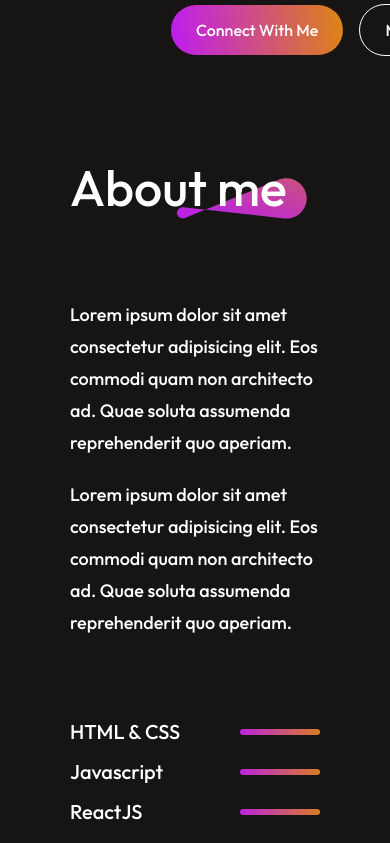
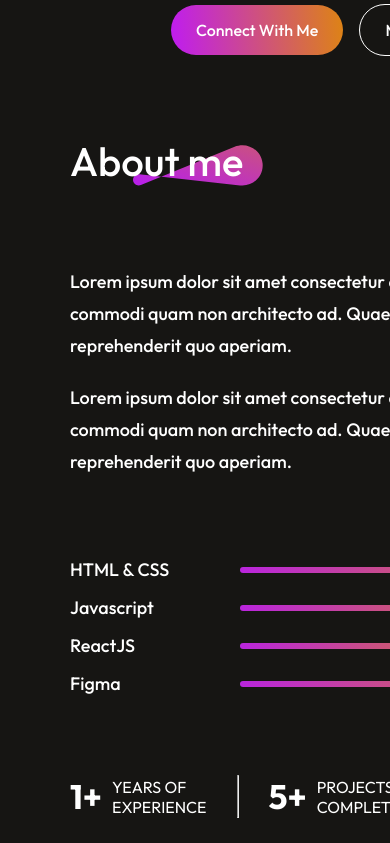
Before and after one commit to kamraanjavaid/portfolio-wesbite, a React (Vite) app: page / in a window 390 px wide. Shown: the part 940-1783 px from the top of the page. Built offline with nearby package versions, Linux system fonts and the light colour scheme.

Commit message:
change in about

```diff
--- a/src/Components/About/About.css
+++ b/src/Components/About/About.css
@@ -133,3 +133,54 @@
         font-size: 16px;
     }
 }
+
+@media (max-width:499px){
+    .about{
+        gap: 80px;
+        margin: 30px 70px;
+        align-items: start;
+    }
+    .about-title h1{
+        font-size: 40px;
+        padding: 0;
+    }
+    .about-title img{
+        width: 130px;
+        right: -20px;
+    }
+    .about-sections{
+        flex-direction: column;
+    }
+    .about-left{
+        display: none;
+    }
+    .about-para{
+        font-size: 18px;
+        line-height: 32px;
+        width: 500px;
+    }
+    .about-skill{
+        gap: 20px;
+        align-items: center;
+    }
+    .about-skill p{
+        font-size: 18px;
+    }
+    .about-skill hr{
+        height: 6px;
+    }
+    .about-achievements{
+        justify-content: space-between;
+        gap: 30px;
+    }
+    .about-achievement{
+        flex-direction: row;
+    }
+    .about-achievement h1{
+        font-size: 34px;
+        font-weight: 700;
+    }
+    .about-achievement p{
+        font-size: 16px;
+    }
+}
```
